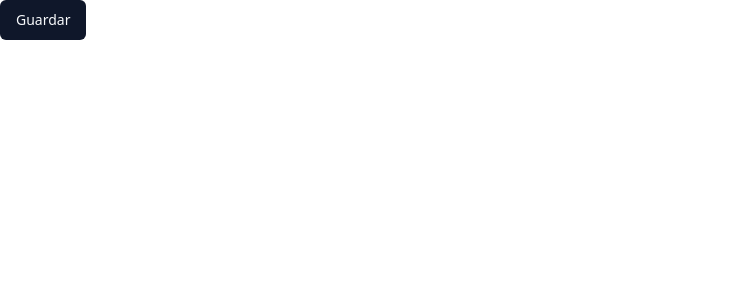
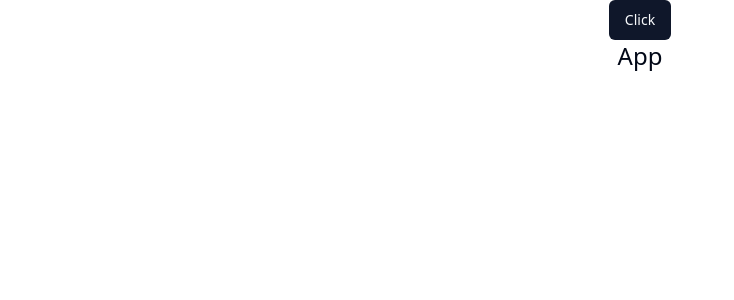
Before and after one commit to tahayk3/front-payroll-gt, a React (Vite) app: page / in a window 1280 px wide. Shown: the top 300 px of the page, without its empty margins (0-734 px from the left). Built offline with nearby package versions, Linux system fonts and the light colour scheme.

Commit message:
feature: estableciendo App a su forma principal

```diff
--- a/src/components/App.jsx
+++ b/src/components/App.jsx
@@ -1,13 +1,17 @@
-import { Button } from './ui/button'
-import '../index.css'
-import React, { useState } from 'react';
+import {Button} from './ui/button'
+
+
 
 const App = () => {
 
   return (
-    <div>
-      <Button >Guardar</Button>
+    <div className='text-center text-2xl'>
+      <Button>Click</Button>
+      <div className='text-center text-2xl'>
+        App
+      </div>
     </div>
   );
 };
+
 export default App;
```
